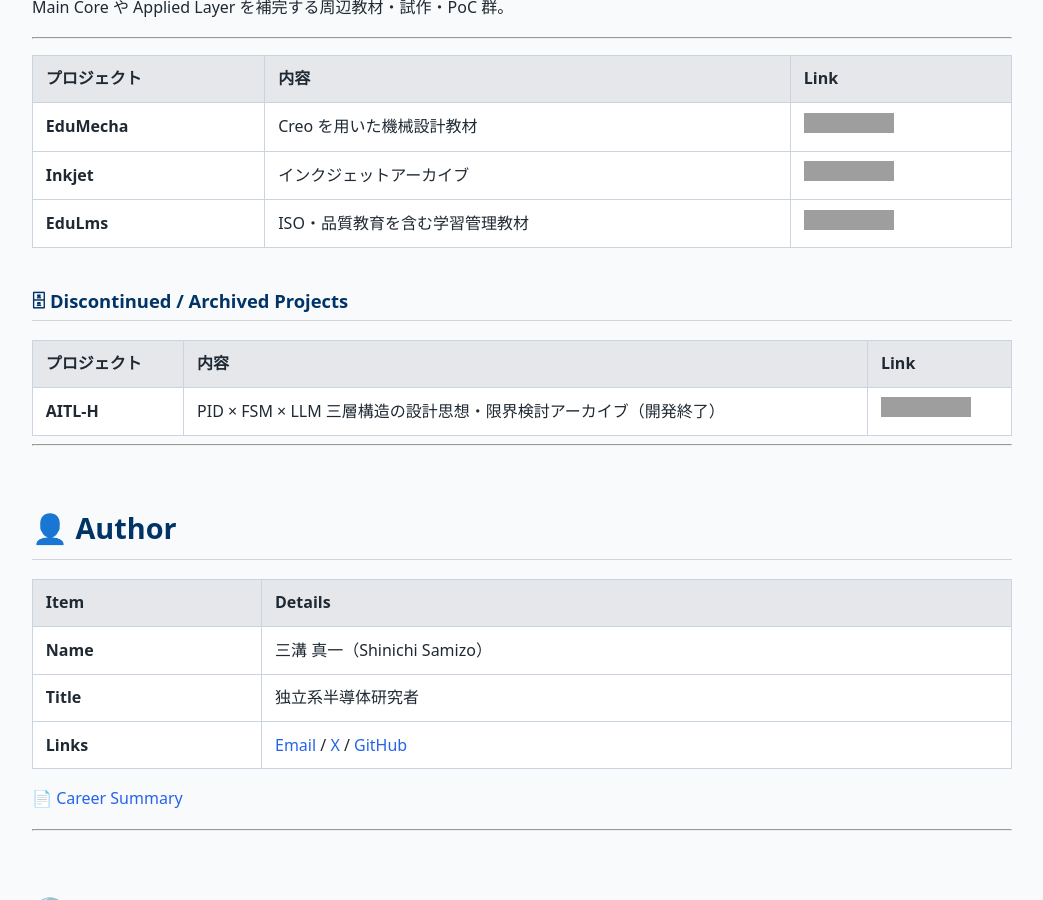
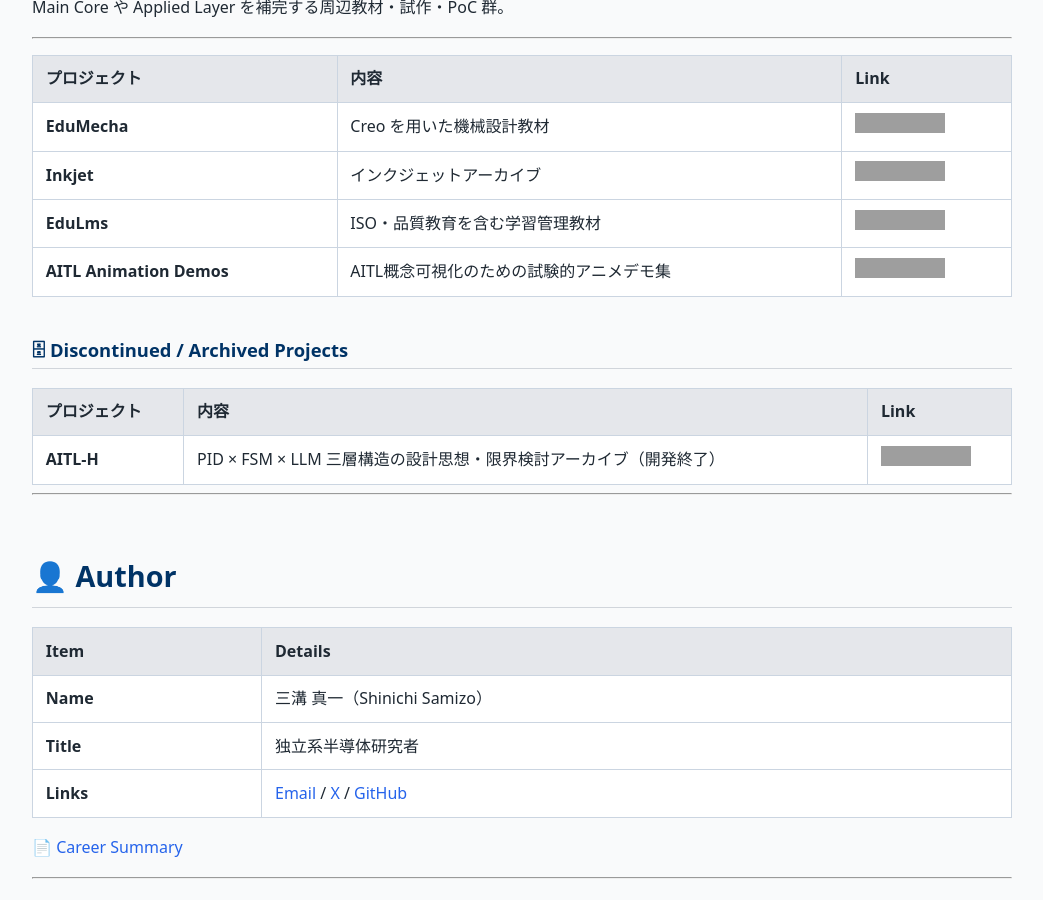
Before and after one commit to Samizo-AITL/Samizo-AITL.github.io, a Jekyll site: the page built from index.md, in a window 1280 px wide and 900 px high, scrolled down 4961 px. Shown: the whole window, without its empty margins (118-1161 px from the left). Built offline with Jekyll 4.4.1, drawn with Linux system fonts in a browser that asks for light colours; grey boxes are pictures that could not be loaded.

Commit message:
Update index.md

```diff
--- a/index.md
+++ b/index.md
@@ -200,6 +200,7 @@
 | **EduMecha** | Creo を用いた機械設計教材 | [![Site](https://img.shields.io/badge/View-Site-brightgreen?logo=github)](https://samizo-aitl.github.io/EduMecha/) |
 | **Inkjet** | インクジェットアーカイブ | [![Site](https://img.shields.io/badge/View-Site-brightgreen?logo=github)](https://samizo-aitl.github.io/Inkjet/) |
 | **EduLms** | ISO・品質教育を含む学習管理教材 | [![Site](https://img.shields.io/badge/View-Site-brightgreen?logo=github)](https://samizo-aitl.github.io/EduLms/) |
+| **AITL Animation Demos** | AITL概念可視化のための試験的アニメデモ集 | [![Site](https://img.shields.io/badge/View-Site-brightgreen?logo=github)](https://samizo-aitl.github.io/aitl-animation-demos/) |
 
 ### 🗄 Discontinued / Archived Projects
 
```
